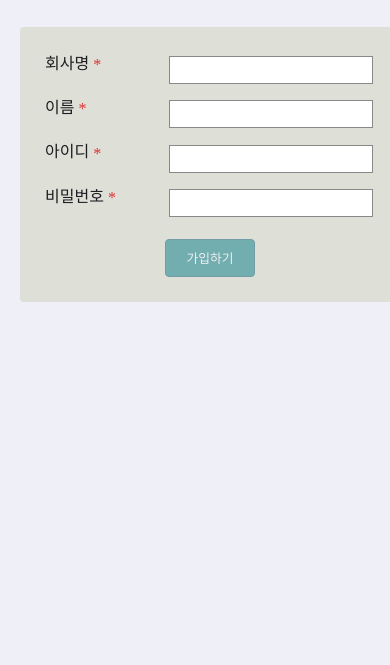
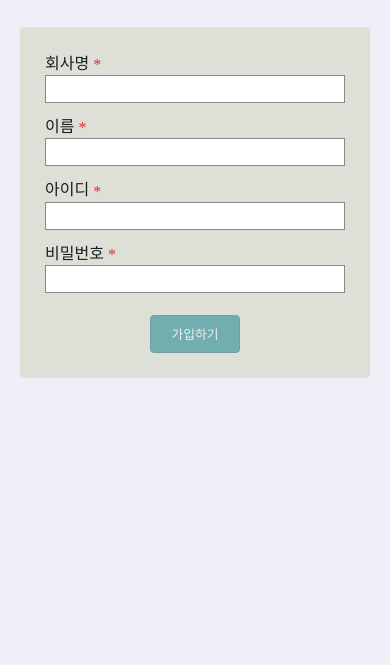
Before and after one commit to uniorion/heroku-members, a website: page application/registration.html in a window 390 px wide. Shown: the part 179-844 px from the top of the page. Drawn offline with Linux system fonts and the light colour scheme; a web font is replaced by a local one.

Commit message:
modify : 모바일뷰에서 form 영역 깨짐

```diff
--- a/sass/base/_base.scss
+++ b/sass/base/_base.scss
@@ -55,6 +55,9 @@ legend {
   label {
     @include size(width 120px);
     display: inline-block;
+    @include mobile {
+      display: block;
+    }
   }
   &.btn {
     @include margin(bottom 0);
@@ -68,8 +71,12 @@ input {
 }
 input[type="text"],
 input[type="password"] {
+  box-sizing: border-box;
   @include padding(top 4px right 10px bottom 4px left 10px);
-  @include size(width 55%);
+  @include size(width 65%);
+  @include mobile {
+    @include size(width 100%);
+  }
 }
 
 .a11y-hidden {
--- a/sass/base/_layout.scss
+++ b/sass/base/_layout.scss
@@ -14,7 +14,7 @@ main {
   @include size(max-width $main-width-d height $main-height-d);
   @extend %clearfix;
   @include mobile {
-    @include size(max-width $main-width-m);
+    @include size(max-width $main-max-width-m min-width $main-min-width-m);
   }
   @include tablet {
     @include size(max-width $main-width-t);
--- a/sass/base/_variables.scss
+++ b/sass/base/_variables.scss
@@ -6,7 +6,8 @@ $bp-desktop: 1366px !default;
 $header-height-d: 100px;
 $main-width-d: 1024px;
 $main-width-t: 860px;
-$main-width-m: 700px;
+$main-max-width-m: 680px;
+$main-min-width-m: 280px;
 $main-height-d: 1000px;
 $footer-height-d: 60px;
 
--- a/sass/style.scss
+++ b/sass/style.scss
@@ -49,7 +49,7 @@ main {
     float: right;
     @include mobile {
       @include margin(left auto right auto);
-      @include size(width 380px);
+      @include size(width 100% max-width 470px);
       float: none;
     }
     @include tablet {
```
Also changed, not shown: application/css/style.css, 1 other file.
